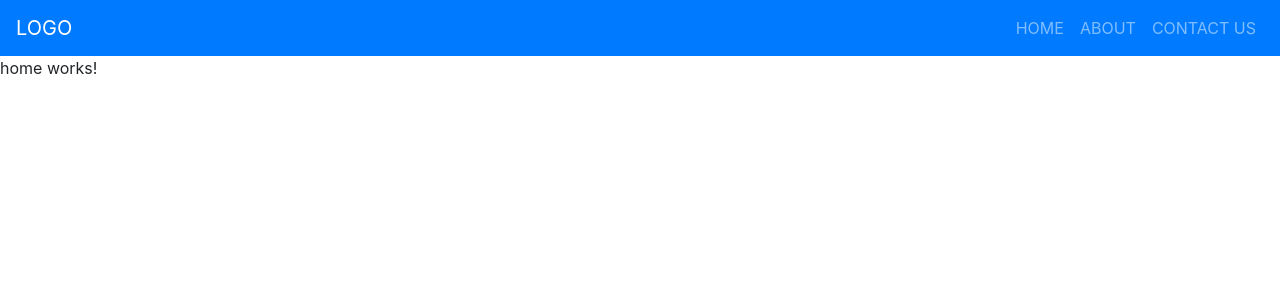
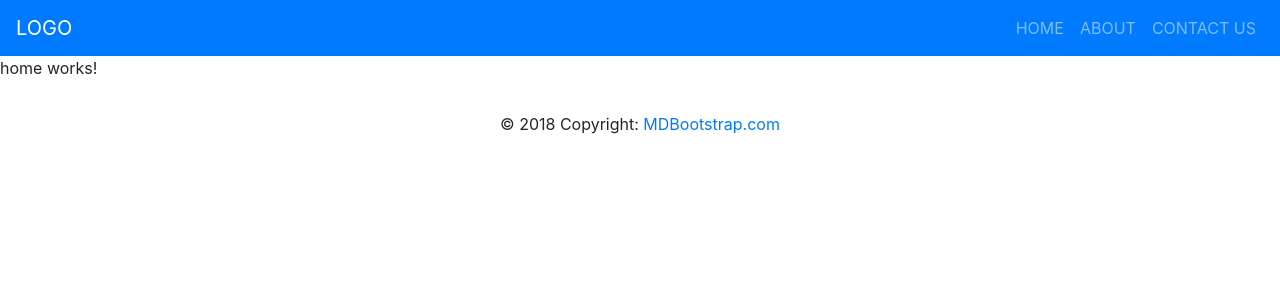
Before and after one commit to sunilmondal4you/angular7-basic-layout, an Angular app: page / in a window 1280 px wide. Shown: the top 300 px of the page. Built offline with nearby package versions, Linux system fonts and the light colour scheme.

Commit message:
footer section added.

```diff
--- a/src/app/app.component.html
+++ b/src/app/app.component.html
@@ -3,4 +3,6 @@
 
     <router-outlet></router-outlet>
 
+    <app-footer></app-footer>
+
 </div>
--- a/src/app/app.module.ts
+++ b/src/app/app.module.ts
@@ -7,6 +7,7 @@
 import { AboutComponent } from './components/about/about.component';
 import { ContactusComponent } from './components/contactus/contactus.component';
 import { HeaderComponent } from './components/header/header.component';
+import { FooterComponent } from './components/footer/footer.component';
 
 @NgModule({
   declarations: [
@@ -14,7 +15,8 @@
     HomeComponent,
     AboutComponent,
     ContactusComponent,
-    HeaderComponent
+    HeaderComponent,
+    FooterComponent
   ],
   imports: [
     BrowserModule,
--- /dev/null
+++ b/src/app/components/footer/footer.component.html
@@ -0,0 +1,9 @@
+<footer class="page-footer font-small blue">
+
+  <!-- Copyright -->
+  <div class="footer-copyright text-center py-3">© 2018 Copyright:
+    <a href="https://mdbootstrap.com/education/bootstrap/"> MDBootstrap.com</a>
+  </div>
+  <!-- Copyright -->
+
+</footer>
--- /dev/null
+++ b/src/app/components/footer/footer.component.ts
@@ -0,0 +1,15 @@
+import { Component, OnInit } from '@angular/core';
+
+@Component({
+  selector: 'app-footer',
+  templateUrl: './footer.component.html',
+  styleUrls: ['./footer.component.css']
+})
+export class FooterComponent implements OnInit {
+
+  constructor() { }
+
+  ngOnInit() {
+  }
+
+}
```
Also changed, not shown: src/app/components/footer/footer.component.css (added).
